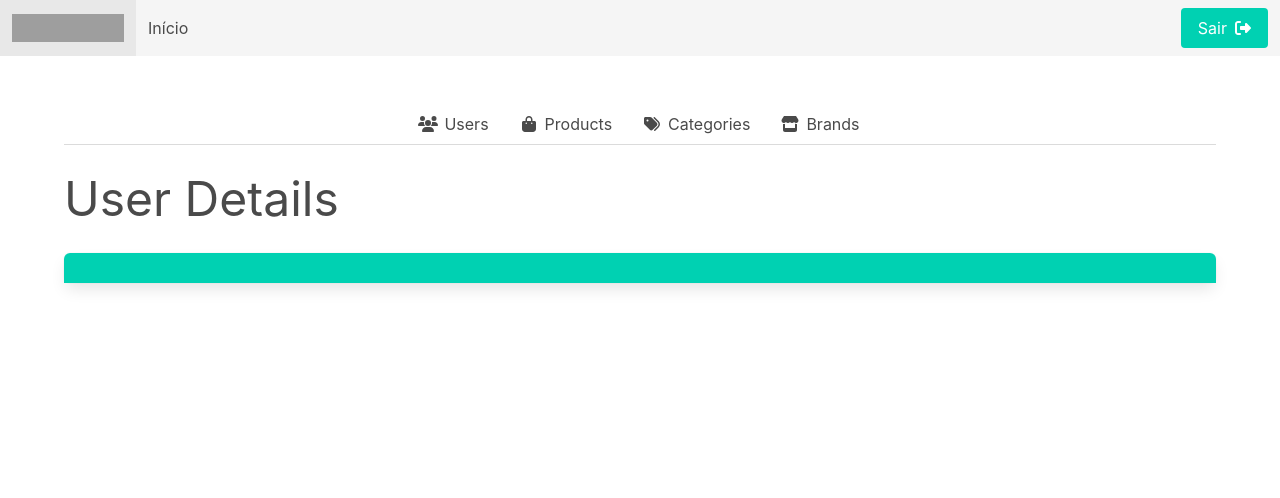
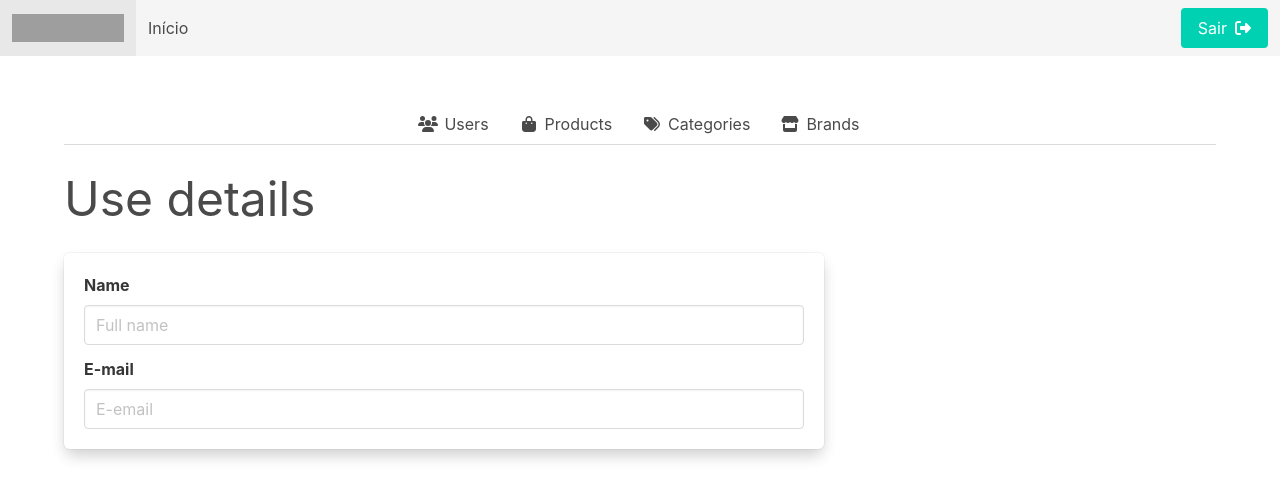
Before and after one commit to watilacosta/my-commerce-backoffice, a Vue app: page /user/1 in a window 1280 px wide. Shown: the top 498 px of the page. Built offline with nearby package versions, Linux system fonts and the light colour scheme; sample sign-in values are in the browser's storage; grey boxes are pictures that could not be loaded.

Commit message:
using pinia-plugin-persistedstate

```diff
--- a/package.json
+++ b/package.json
@@ -20,11 +20,13 @@
     "bulma": "^0.9.4",
     "class-transformer": "^0.5.1",
     "pinia": "^2.0.28",
+    "pinia-plugin-persistedstate": "^3.1.0",
     "reflect-metadata": "^0.1.13",
     "vue": "^3.2.45",
     "vue-router": "^4.1.6",
     "vue-toastification": "^2.0.0-rc.5",
-    "vue3-spinner": "^0.0.16"
+    "vue3-spinner": "^0.0.16",
+    "zipson": "^0.2.12"
   },
   "devDependencies": {
     "@rushstack/eslint-patch": "^1.1.4",
--- a/src/main.ts
+++ b/src/main.ts
@@ -4,6 +4,7 @@ import type { PluginOptions } from "vue-toastification";
 import Toast, { POSITION } from "vue-toastification";
 import "vue-toastification/dist/index.css";
 import "reflect-metadata"; // dependency of class-transformer
+import piniaPluginPersistedState from "pinia-plugin-persistedstate";
 
 import App from "./App.vue";
 import router from "./router";
@@ -60,10 +61,13 @@ const toastOptions: PluginOptions = {
   rtl: false,
 };
 
+const pinia = createPinia();
+pinia.use(piniaPluginPersistedState);
+
 /* add font awesome icon component */
 app.component("font-awesome-icon", FontAwesomeIcon);
 
-app.use(createPinia());
+app.use(pinia);
 app.use(router);
 app.use(Toast, toastOptions);
 
--- a/src/stores/auth.ts
+++ b/src/stores/auth.ts
@@ -1,22 +1,27 @@
 import { defineStore } from "pinia";
-import { computed, ref } from "vue";
 
-export const useAuthStore = defineStore("auth", () => {
-  // STATE ref();
-  const userIsAuthenticated = ref(false);
-  const authToken = ref("");
-
-  // GETTERS computed();
-  const getAuthToken = computed(() => authToken.value);
-  const isAuthenticated = computed(() => userIsAuthenticated.value);
-
-  // ACTIONS function();
-  const authenticate = () => (userIsAuthenticated.value = true);
-  const setAuthToken = (token: string) => (authToken.value = token);
-  const reset = () => {
-    userIsAuthenticated.value = false;
-    authToken.value = "";
-  };
-
-  return { authenticate, setAuthToken, reset, getAuthToken, isAuthenticated };
+export const useAuthStore = defineStore("auth", {
+  state: () => ({
+    userIsAuthenticated: false,
+    authToken: "",
+  }),
+  getters: {
+    getAuthToken: (state) => state.authToken,
+    isAuthenticated: (state) => state.userIsAuthenticated,
+  },
+  actions: {
+    authenticate() {
+      this.userIsAuthenticated = true;
+    },
+    setAuthToken(token: string) {
+      this.authToken = token;
+    },
+    reset() {
+      this.authToken = "";
+      this.userIsAuthenticated = false;
+    },
+  },
+  persist: {
+    storage: sessionStorage,
+  },
 });
--- a/src/stores/users.ts
+++ b/src/stores/users.ts
@@ -1,22 +1,23 @@
 import { defineStore } from "pinia";
-import { computed, ref } from "vue";
 import { User } from "@/models/User";
 
-export const useUsersStore = defineStore("users", () => {
-  // STATE ref();
-  const usersList = ref<User[]>([]);
+export const useUsersStore = defineStore("users", {
+  state: () => {
+    return {
+      usersList: [] as User[],
+    };
+  },
+  persist: true,
+  getters: {
+    listUsers: (state) => state.usersList,
+  },
+  actions: {
+    setUsersList(data: User[]) {
+      this.usersList = data.map((item) => {
+        const { id, firstname, lastname, email, profile, active } = item;
 
-  // GETTERS computed();
-  const listUsers = computed(() => usersList.value);
-
-  // ACTIONS function();
-  const setUsersList = (data: User[]) => {
-    usersList.value = data.map((item) => {
-      const { id, firstname, lastname, email, profile, active } = item;
-
-      return new User(id, firstname, lastname, email, profile, active);
-    });
-  };
-
-  return { listUsers, setUsersList };
+        return new User(id, firstname, lastname, email, profile, active);
+      });
+    },
+  },
 });
--- a/src/views/LoginView.vue
+++ b/src/views/LoginView.vue
@@ -41,7 +41,6 @@ const login = async (payload: LoginPayload) => {
       const token = response.data.token;
 
       if (token) {
-        setSessionItems(token, "yes");
         updateAuthStore(token);
         router.push("/");
         toast.success("Bem Vindo!");
--- a/src/views/UserDetail.vue
+++ b/src/views/UserDetail.vue
@@ -6,16 +6,20 @@ import { User } from "@/models/User";
 import { useUsersStore } from "@/stores/users";
 
 const usersStore = useUsersStore();
-const { id } = router.currentRoute.value.params;
 
 let user = ref<User>({} as User);
 
 onMounted(async () => {
+  const { id } = router.currentRoute.value.params;
   const data = findUser(Number(id));
-  if (data) user.value = data;
+
+  if (data) {
+    user.value = data;
+    sessionStorage.setItem("editUserId", id.toString());
+  }
 });
 
-const findUser = (id: number) => {
+const findUser = (id: User["id"]) => {
   return usersStore.listUsers.find((user) => {
     if (user.id === id) {
       const { id, firstname, lastname, email, profile, active } = user;
@@ -24,11 +28,45 @@ const findUser = (id: number) => {
     }
   });
 };
+
+const updateUser = () => {
+  console.log(user.value);
+  localStorage.removeItem("userId");
+};
 </script>
 
 <template>
-  <PageTitle title="User Details" />
-  <section class="panel is-primary">
-    <p class="panel-heading mt-3">{{ user.name }}</p>
-  </section>
+  <PageTitle title="Use details" />
+  <div class="columns">
+    <div class="column is-two-thirds">
+      <section class="panel is-primary">
+        <form class="box" @submit.prevent="updateUser">
+          <div class="field">
+            <label class="label">Name</label>
+            <div class="control">
+              <input
+                class="input"
+                type="text"
+                placeholder="Full name"
+                v-model.trim="user.name"
+                required
+              />
+            </div>
+          </div>
+          <div class="field">
+            <label class="label">E-mail</label>
+            <div class="control">
+              <input
+                class="input"
+                type="text"
+                placeholder="E-email"
+                v-model.trim="user.email"
+                required
+              />
+            </div>
+          </div>
+        </form>
+      </section>
+    </div>
+  </div>
 </template>
--- a/src/views/UserList.vue
+++ b/src/views/UserList.vue
@@ -9,12 +9,11 @@ import BackOfficeLoader from "@/components/BackOfficeLoader.vue";
 import ServerError from "@/components/ServerError.vue";
 import ActiveTag from "@/components/tags/StatusTag.vue";
 import ProfileTag from "@/components/tags/ProfileTag.vue";
-import { User } from "@/models/User";
 
 const toast = useToast();
-const usersStore = useUsersStore();
+const store = useUsersStore();
 
-let users = ref<User[]>([]);
+let users = store.listUsers;
 let loading = ref(true);
 let showTable = ref(false);
 
@@ -22,19 +21,21 @@ onMounted(async () => {
   const data = await fetchUsers();
 
   if (data) {
-    usersStore.setUsersList(data);
-    users.value = usersStore.listUsers;
+    store.setUsersList(data);
+    users = store.listUsers;
     loading.value = false;
     showTable.value = true;
   }
 });
 
 const fetchUsers = async () => {
+  const auth = JSON.parse(sessionStorage.getItem("auth") || "");
+
   try {
     const { data } = await axios({
       method: "get",
       url: "/admin/users",
-      headers: { Authorization: sessionStorage.getItem("token") },
+      headers: { Authorization: auth.authToken },
     });
 
     return data;
@@ -58,6 +59,7 @@ const fetchUsers = async () => {
       >
         <thead>
           <tr>
+            <th>#</th>
             <th>Nome</th>
             <th>Email</th>
             <th class="has-text-centered">Perfil</th>
@@ -67,6 +69,7 @@ const fetchUsers = async () => {
         </thead>
         <tbody>
           <tr v-for="(user, number) in users" :key="number">
+            <td>{{ number + 1 }}</td>
             <td>{{ user.name }}</td>
             <td>{{ user.email }}</td>
             <td class="has-text-centered">
```
Also changed, not shown: 1 other file (tests, documents, lock files or other folders).
